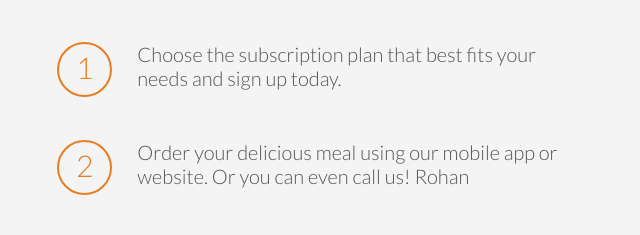
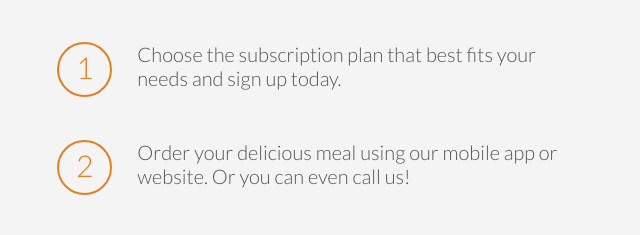
Before and after one commit to RohanVision/Omni, a plain HTML site: page index.html in a window 1280 px wide. Shown: the part 2228-2463 px from the top of the page, 626-1266 px from the left. Drawn offline with nearby package versions, Linux system fonts and the light colour scheme; some packages are replaced by stand-ins of ours; a script that the page names is missing; files whose address does not match are found by name.

Commit message:
updated file again

```diff
--- a/index.html
+++ b/index.html
@@ -159,7 +159,7 @@
 					</div>
 					<div class="works-steps">
 						<div>2</div>
-						<p>Order your delicious meal using our mobile app or website. Or you can even call us! Rohan</p>
+						<p>Order your delicious meal using our mobile app or website. Or you can even call us!</p>
 					</div>
 					<div class="works-steps">
 						<div>3</div>
```
